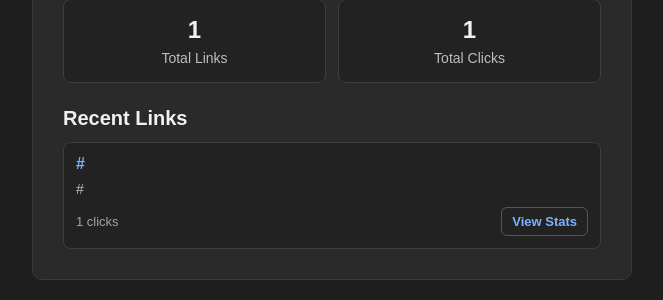
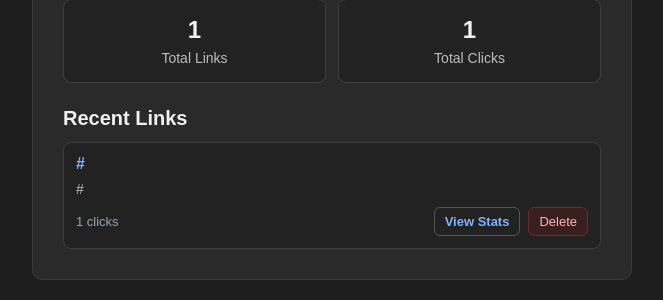
Before and after one commit to berkeikikarakayali/url_shortener, a FastAPI app: template templates/index.html in a window 1280 px wide. Shown: the part 533-833 px from the top of the page, without its empty margins (308-971 px from the left). Run offline with FastAPI, Linux system fonts and the light colour scheme; the template is opened without the code that fills it: most values are stand-ins (such as "Sample title", 1, 10 or a date in 2020); parts of the project's set-up code (start-up, migrations or seed data) failed here and were passed over.

Commit message:
feat: delete for shortened links

```diff
--- a/main.py
+++ b/main.py
@@ -190,3 +190,12 @@ async def redirect_to_original(
     await ShortenerService.increment_click_count(db, url)
 
     return RedirectResponse(url=url.original_url, status_code=307)
+
+@app.post("/delete/{short_code}")
+async def delete_link(short_code: str, db: AsyncSession = Depends(get_db)):
+    deleted = await ShortenerService.delete_by_code(db, short_code)
+
+    if not deleted:
+        raise HTTPException(status_code=404, detail="Short URL not found")
+
+    return RedirectResponse(url="/", status_code=303)
--- a/static/css/styles.css
+++ b/static/css/styles.css
@@ -288,3 +288,28 @@ h1 {
 .mini-stats-btn:hover {
     background-color: #333;
 }
+
+.recent-link-actions {
+    display: flex;
+    gap: 8px;
+    align-items: center;
+    flex-wrap: wrap;
+}
+
+.delete-form {
+    margin: 0;
+}
+
+.delete-btn {
+    border: 1px solid #6a2b2b;
+    background-color: #3a1f1f;
+    color: #ffb3b3;
+    padding: 6px 10px;
+    border-radius: 6px;
+    cursor: pointer;
+    font-size: 13px;
+}
+
+.delete-btn:hover {
+    background-color: #4a2525;
+}
--- a/templates/index.html
+++ b/templates/index.html
@@ -66,9 +66,17 @@
 
                             <div class="recent-link-footer">
                                 <span>{{ link.total_clicks }} clicks</span>
-                                <a href="/stats/{{ link.short_code }}" target="_blank" class="mini-stats-btn">
-                                    View Stats
-                                </a>
+
+                                <div class="recent-link-actions">
+                                    <a href="/stats/{{ link.short_code }}" target="_blank" class="mini-stats-btn">
+                                        View Stats
+                                    </a>
+
+                                    <form action="/delete/{{ link.short_code }}" method="post" class="delete-form"
+                                        onsubmit="return confirm('Delete this link?')">
+                                        <button type="submit" class="delete-btn">Delete</button>
+                                    </form>
+                                </div>
                             </div>
                         </div>
                         {% endfor %}
```
Also changed, not shown: services/shortener.py (+12 -0 lines).
